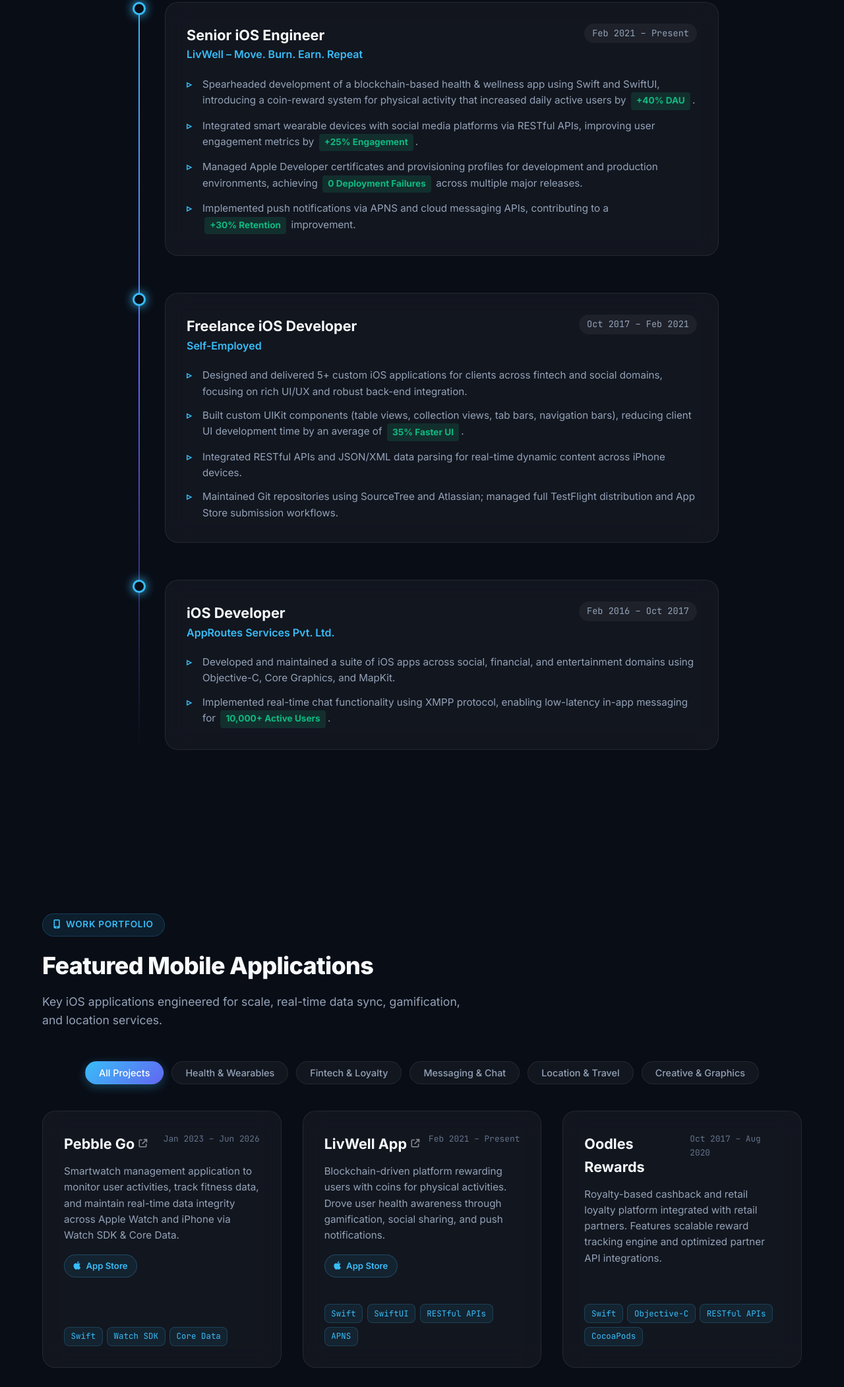
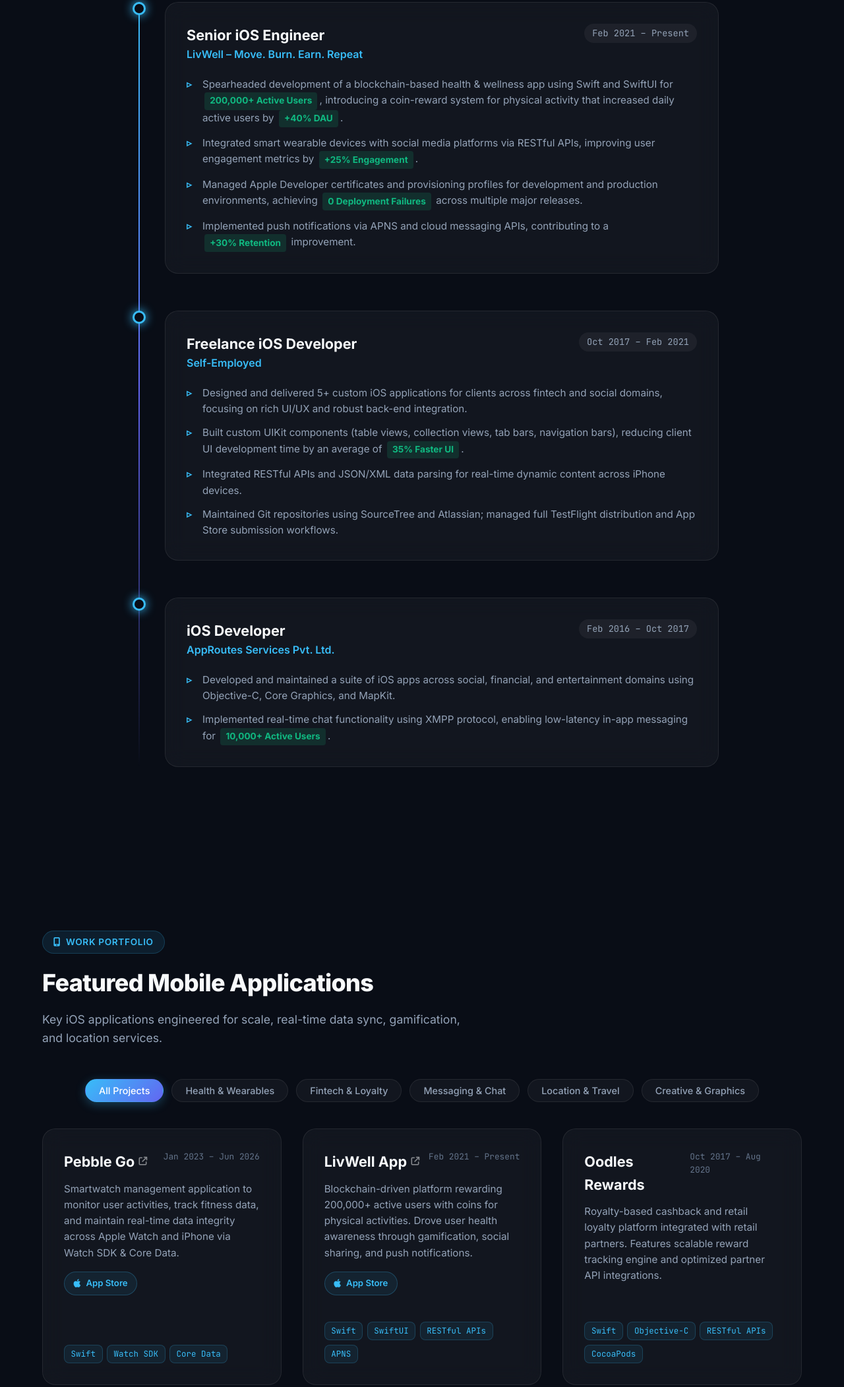
Before and after one commit to avinashamanjha251/avinashamanjha, a plain HTML site: page index.html in a window 1280 px wide. Shown: the part 2581-4684 px from the top of the page at 66% size. Drawn offline with Linux system fonts and the light colour scheme.

Commit message:
Add 200,000+ active users metric for LivWell App

```diff
--- a/index.html
+++ b/index.html
@@ -289,7 +289,7 @@
               <span class="role-date">Feb 2021 – Present</span>
             </div>
             <ul class="timeline-bullets">
-              <li>Spearheaded development of a blockchain-based health & wellness app using Swift and SwiftUI, introducing a coin-reward system for physical activity that increased daily active users by <span class="metric-badge">+40% DAU</span>.</li>
+              <li>Spearheaded development of a blockchain-based health & wellness app using Swift and SwiftUI for <span class="metric-badge">200,000+ Active Users</span>, introducing a coin-reward system for physical activity that increased daily active users by <span class="metric-badge">+40% DAU</span>.</li>
               <li>Integrated smart wearable devices with social media platforms via RESTful APIs, improving user engagement metrics by <span class="metric-badge">+25% Engagement</span>.</li>
               <li>Managed Apple Developer certificates and provisioning profiles for development and production environments, achieving <span class="metric-badge">0 Deployment Failures</span> across multiple major releases.</li>
               <li>Implemented push notifications via APNS and cloud messaging APIs, contributing to a <span class="metric-badge">+30% Retention</span> improvement.</li>
@@ -397,7 +397,7 @@
               <span class="project-date">Feb 2021 – Present</span>
             </div>
             <p class="project-desc">
-              Blockchain-driven platform rewarding users with coins for physical activities. Drove user health awareness through gamification, social sharing, and push notifications.
+              Blockchain-driven platform rewarding 200,000+ active users with coins for physical activities. Drove user health awareness through gamification, social sharing, and push notifications.
             </p>
             <a href="https://apps.apple.com/in/app/livwell-s%E1%BB%A9c-kh%E1%BB%8Fe-th%E1%BB%8Bnh-v%C6%B0%E1%BB%A3ng/id1509195628" target="_blank" rel="noopener noreferrer" class="project-app-link">
               <i class="fa-brands fa-apple"></i> App Store
```
